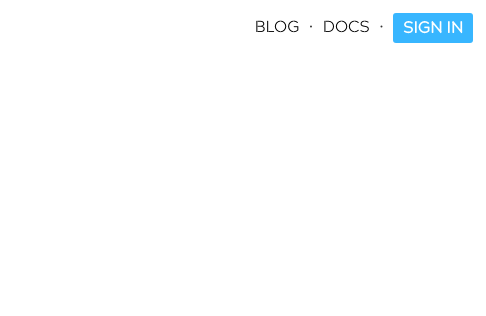
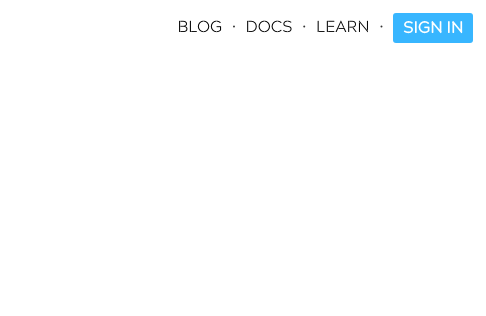
Before and after one commit to WordToken/www, a Gatsby site: page / in a window 1280 px wide. Shown: the top 316 px of the page, 794-1280 px from the left. Built offline with nearby package versions, Linux system fonts and the light colour scheme; Gatsby itself is replaced by a stand-in of ours.

Commit message:
update header nav markup

```diff
--- a/src/components/header.js
+++ b/src/components/header.js
@@ -8,7 +8,7 @@ const Header = ({ siteTitle }) => (
     <ListElement>
       <li><Link to="/blog">Blog</Link><span>•</span></li>
       <li><Link to="/docs">Docs</Link><span>•</span></li>
-      {/* <li><Link to="/learn">Learn</Link><span>•</span></li> */}
+      <li><Link to="/learn">Learn</Link><span>•</span></li>
       <li><a href="http://core.wordtoken.com">Sign In</a></li>
     </ListElement>
   </HeaderElement>
```
